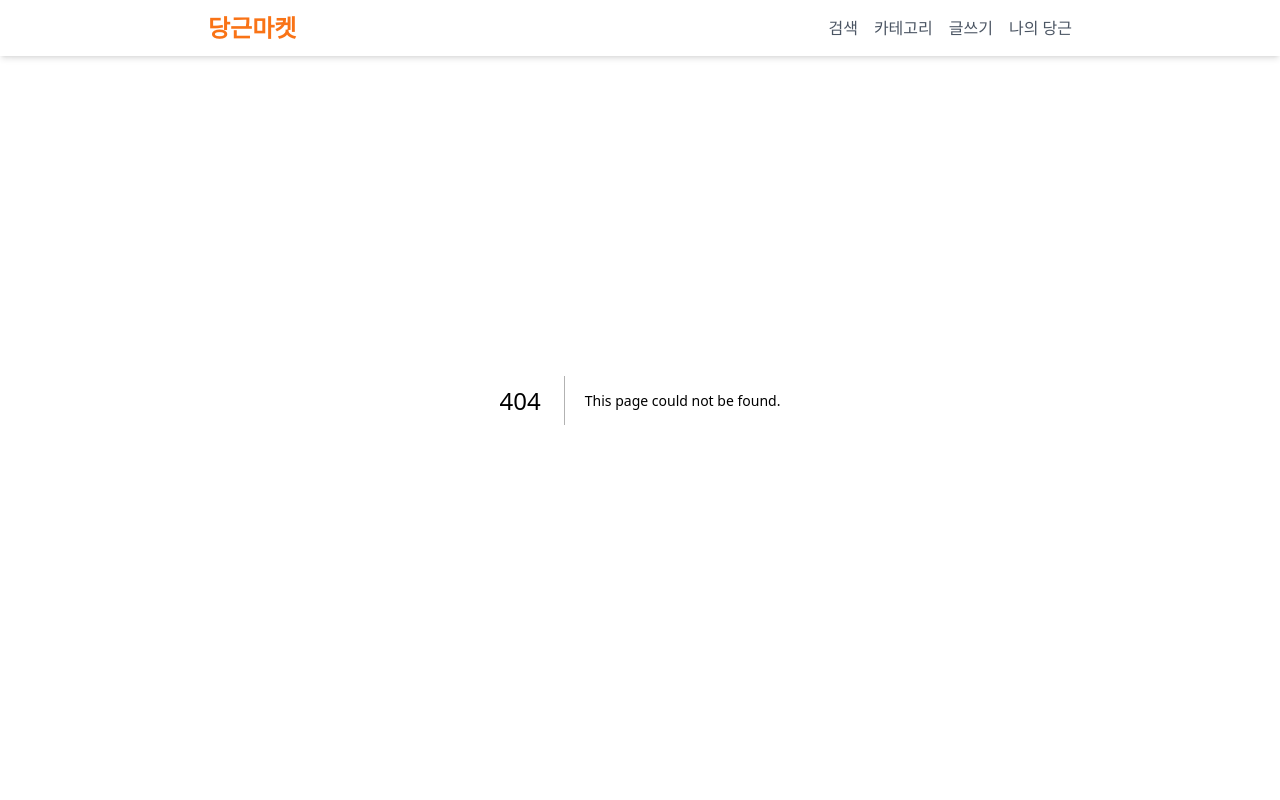
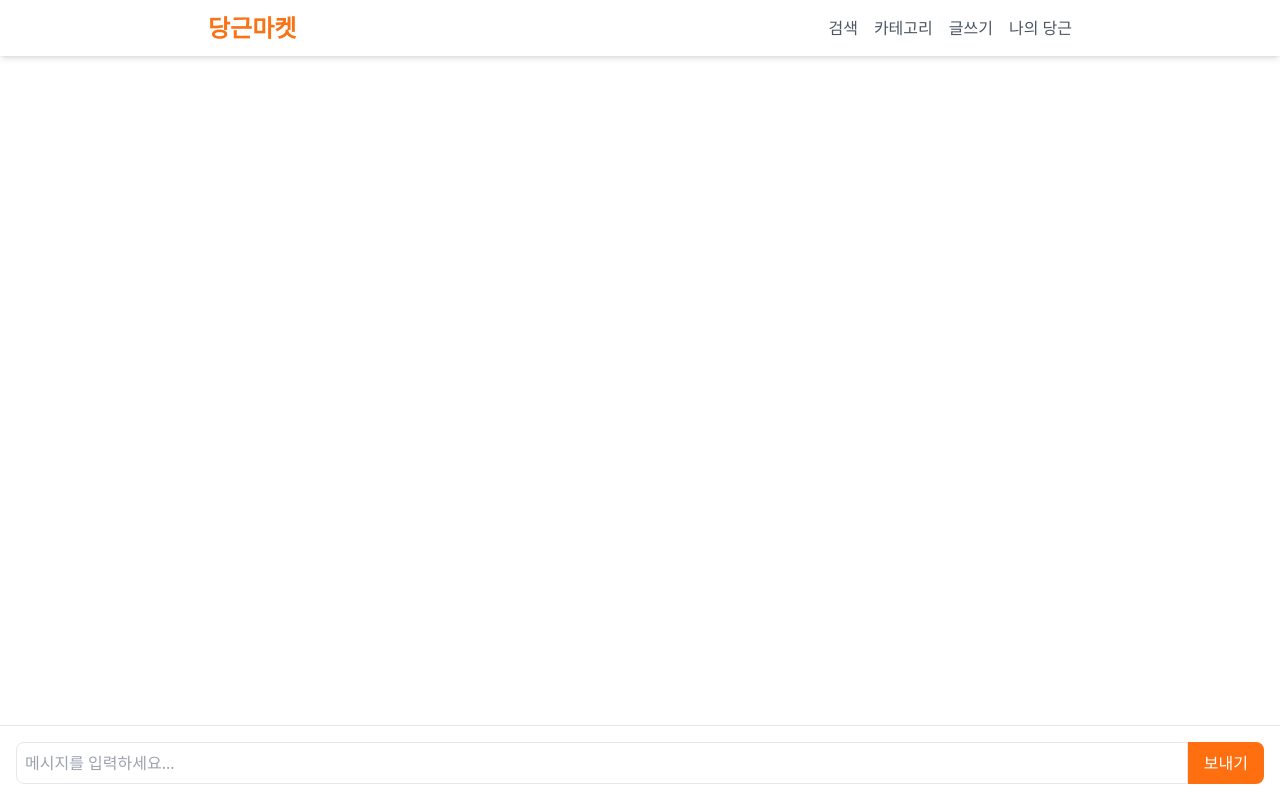
Before and after one commit to jung-wan-kim/carrot-market, a Next.js app: page /chat/1 in a window 1280 px wide. Before the commit this address had no page. Built offline with nearby package versions, Linux system fonts and the light colour scheme.

Commit message:
변경사항 커밋

```diff
--- /dev/null
+++ b/app/chat/[id]/page.tsx
@@ -0,0 +1,57 @@
+'use client';
+
+import { useState, KeyboardEvent } from 'react';
+import Link from 'next/link';
+
+export default function ChatPage({ params }: { params: { id: string } }) {
+  const [messages, setMessages] = useState<{ text: string; sender: 'user' | 'seller' }[]>([]);
+  const [inputMessage, setInputMessage] = useState('');
+
+  const handleSendMessage = () => {
+    if (inputMessage.trim()) {
+      setMessages([...messages, { text: inputMessage, sender: 'user' }]);
+      setInputMessage('');
+    }
+  };
+
+  const handleKeyPress = (e: KeyboardEvent<HTMLInputElement>) => {
+    if (e.key === 'Enter') {
+      handleSendMessage();
+    }
+  };
+
+  return (
+    <div className="flex flex-col h-screen">
+      <header className="bg-carrot-orange text-white p-4">
+        <Link href={`/detail/${params.id}`} className="font-bold">← 뒤로 가기</Link>
+      </header>
+      <div className="flex-1 overflow-y-auto p-4">
+        {messages.map((message, index) => (
+          <div key={index} className={`mb-2 ${message.sender === 'user' ? 'text-right' : 'text-left'}`}>
+            <span className={`inline-block p-2 rounded-lg ${message.sender === 'user' ? 'bg-carrot-orange text-white' : 'bg-gray-200'}`}>
+              {message.text}
+            </span>
+          </div>
+        ))}
+      </div>
+      <div className="p-4 border-t">
+        <div className="flex">
+          <input
+            type="text"
+            value={inputMessage}
+            onChange={(e) => setInputMessage(e.target.value)}
+            onKeyPress={handleKeyPress}
+            className="flex-1 border rounded-l-lg p-2"
+            placeholder="메시지를 입력하세요..."
+          />
+          <button
+            onClick={handleSendMessage}
+            className="bg-carrot-orange text-white px-4 py-2 rounded-r-lg"
+          >
+            보내기
+          </button>
+        </div>
+      </div>
+    </div>
+  );
+}
--- a/app/detail/[id]/page.tsx
+++ b/app/detail/[id]/page.tsx
@@ -1,17 +1,30 @@
 import Image from 'next/image';
+import Link from 'next/link';
 
 export default function DetailPage({ params }: { params: { id: string } }) {
   // 실제로는 이 ID를 사용하여 데이터를 가져와야 합니다.
-  const item = {
-    id: params.id,
-    title: '아이폰 14 Pro',
-    price: 1000000,
-    description: '1년 사용한 아이폰 14 Pro 판매합니다. 상태 좋습니다.',
+  const items = [
+    { id: 1, title: '아이폰 14 Pro', price: 1000000, location: '서울 강남구', likes: 5, image: 'https://m.media-amazon.com/images/I/61bK6PMOC3L._AC_UY436_FMwebp_QL65_.jpg' },
+    { id: 2, title: '맥북 프로 M1', price: 1500000, location: '서울 마포구', likes: 3, image: 'https://m.media-amazon.com/images/I/61aUBxqc5PL._AC_UY436_FMwebp_QL65_.jpg' },
+    { id: 3, title: '에어팟 프로', price: 200000, location: '서울 송파구', likes: 7, image: 'https://m.media-amazon.com/images/I/61SUj2aKoEL._AC_UY436_FMwebp_QL65_.jpg' },
+    // ... 다른 아이템들
+  ];
+
+  const item = items.find(item => item.id === parseInt(params.id)) || {
+    id: parseInt(params.id),
+    title: '알 수 없는 아이템',
+    price: 0,
+    location: '알 수 없음',
+    likes: 0,
+    image: 'https://via.placeholder.com/300x160'
+  };
+  // 추가 정보
+  const itemWithDetails = {
+    ...item,
+    description: '1년 사용한 ' + item.title + ' 판매합니다. 상태 좋습니다.',
     seller: '당근이',
-    location: '서울 강남구',
     createdAt: '3일 전',
-    views: 128,
-    likes: 8,
+    views: 128
   };
 
   return (
@@ -30,19 +43,21 @@
         <div className="flex items-center mb-4">
           <div className="w-12 h-12 bg-gray-300 rounded-full mr-3"></div>
           <div>
-            <p className="font-medium">{item.seller}</p>
-            <p className="text-sm text-gray-500">{item.location}</p>
+            <p className="font-medium">{itemWithDetails.seller}</p>
+            <p className="text-sm text-gray-500">{itemWithDetails.location}</p>
           </div>
         </div>
-        <h1 className="text-3xl font-bold mb-2">{item.title}</h1>
-        <p className="text-gray-500 text-sm mb-4">{item.createdAt}</p>
-        <p className="text-2xl font-bold text-carrot-orange mb-4">{item.price.toLocaleString()}원</p>
-        <p className="text-gray-700 mb-4">{item.description}</p>
-        <p className="text-sm text-gray-500 mb-8">조회 {item.views} · 관심 {item.likes}</p>
+        <h1 className="text-3xl font-bold mb-2">{itemWithDetails.title}</h1>
+        <p className="text-gray-500 text-sm mb-4">{itemWithDetails.createdAt}</p>
+        <p className="text-2xl font-bold text-carrot-orange mb-4">{itemWithDetails.price.toLocaleString()}원</p>
+        <p className="text-gray-700 mb-4">{itemWithDetails.description}</p>
+        <p className="text-sm text-gray-500 mb-8">조회 {itemWithDetails.views} · 관심 {itemWithDetails.likes}</p>
         <div className="flex space-x-2">
-          <button className="flex-1 bg-carrot-orange text-white py-3 rounded-lg font-medium hover:bg-orange-600">
-            채팅하기
-          </button>
+          <Link href={`/chat/${params.id}`} className="flex-1">
+            <button className="w-full bg-carrot-orange text-white py-3 rounded-lg font-medium hover:bg-orange-600">
+              채팅하기
+            </button>
+          </Link>
           <button className="w-12 h-12 bg-gray-100 text-gray-500 rounded-lg flex items-center justify-center hover:bg-gray-200">
             <svg xmlns="http://www.w3.org/2000/svg" className="h-6 w-6" fill="none" viewBox="0 0 24 24" stroke="currentColor">
               <path strokeLinecap="round" strokeLinejoin="round" strokeWidth={2} d="M4.318 6.318a4.5 4.5 0 000 6.364L12 20.364l7.682-7.682a4.5 4.5 0 00-6.364-6.364L12 7.636l-1.318-1.318a4.5 4.5 0 00-6.364 0z" />
```
